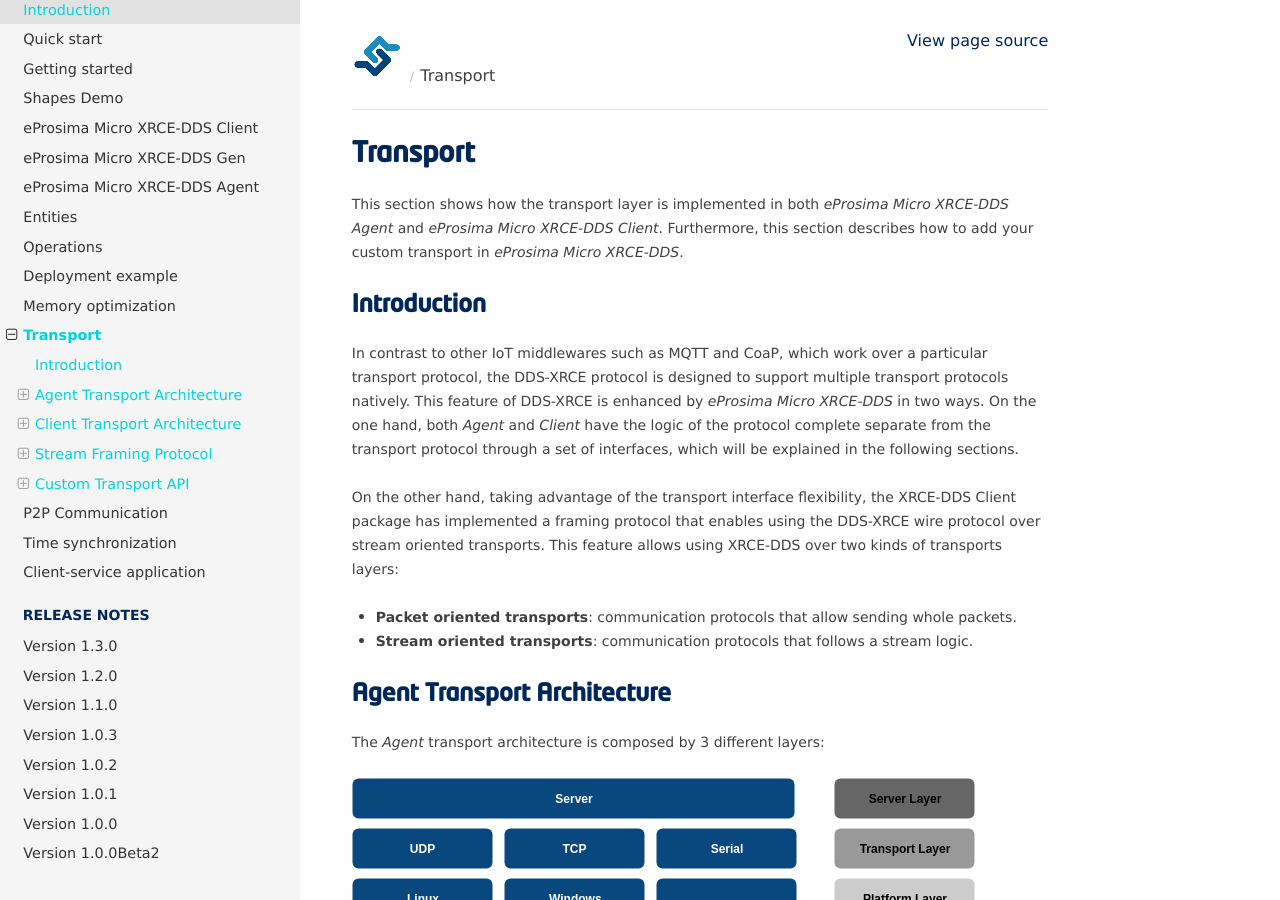
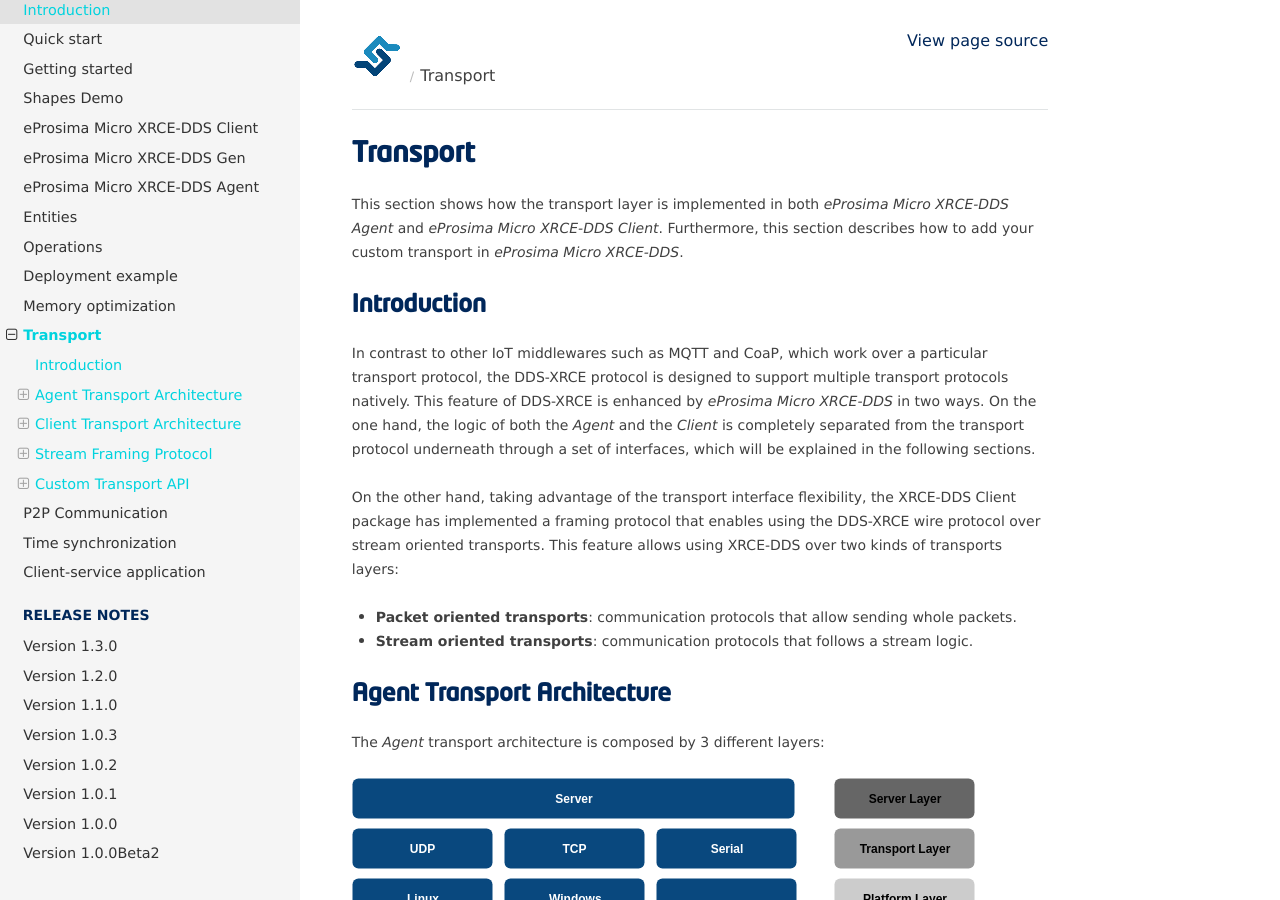
Before and after one commit to eProsima/Micro-XRCE-DDS-docs, a Sphinx documentation site: the page built from docs/transport.rst, in a window 1280 px wide and 900 px high. Built offline with Sphinx 7.4.7 and the Read the Docs theme 2.0.0, drawn with Linux system fonts in a browser that asks for light colours.

Commit message:
Update docs/transport.rst
Co-authored-by: FranFin <58737168+FranFin@users.noreply.github.com>

```diff
--- a/docs/transport.rst
+++ b/docs/transport.rst
@@ -11,7 +11,7 @@
 
 In contrast to other IoT middlewares such as MQTT and CoaP, which work over a particular transport protocol, the DDS-XRCE protocol is designed to support multiple transport protocols natively.
 This feature of DDS-XRCE is enhanced by *eProsima Micro XRCE-DDS* in two ways.
-On the one hand, both *Agent* and *Client* have the logic of the protocol complete separate from the transport protocol through a set of interfaces, which will be explained in the following sections.
+On the one hand, the logic of both the *Agent* and the *Client* is completely separated from the transport protocol underneath through a set of interfaces, which will be explained in the following sections.
 
 On the other hand, taking advantage of the transport interface flexibility, the XRCE-DDS Client package has implemented a framing protocol that enables using the DDS-XRCE wire protocol over stream oriented transports.
 This feature allows using XRCE-DDS over two kinds of transports layers:
```
